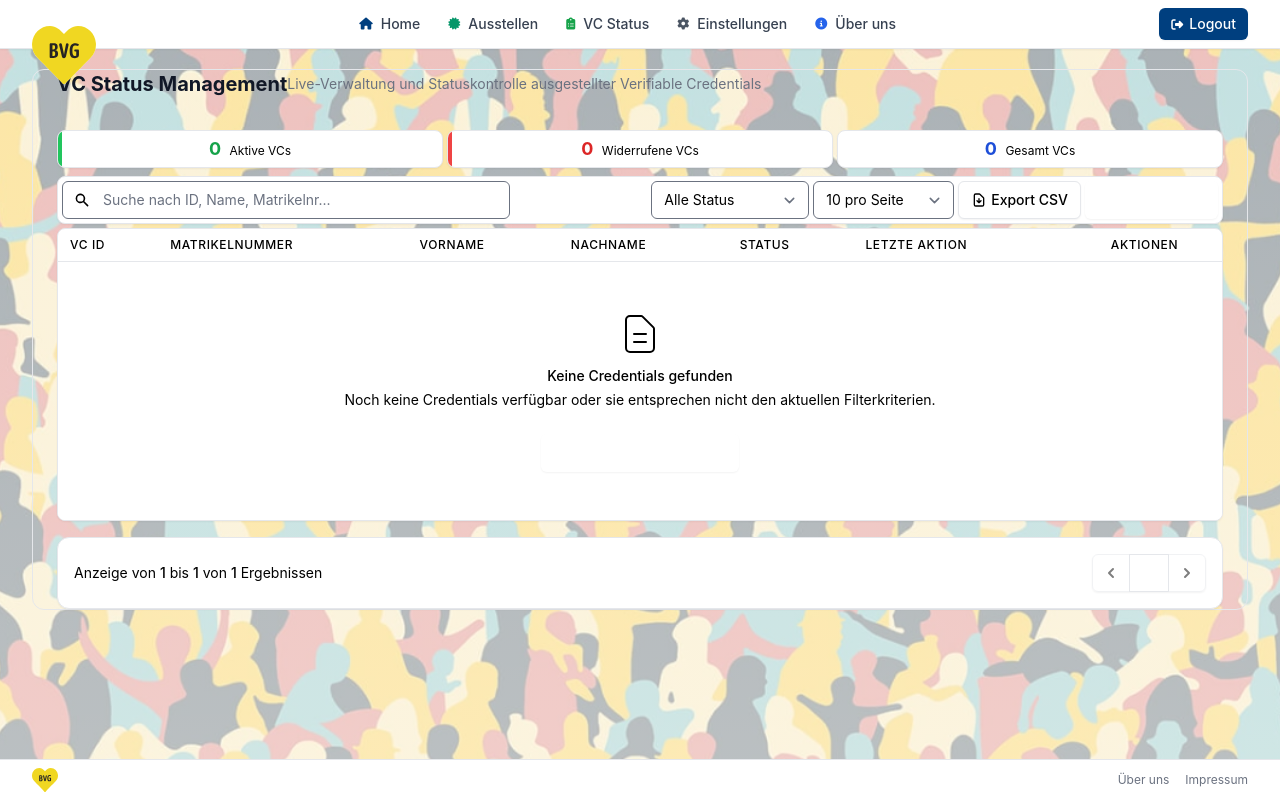
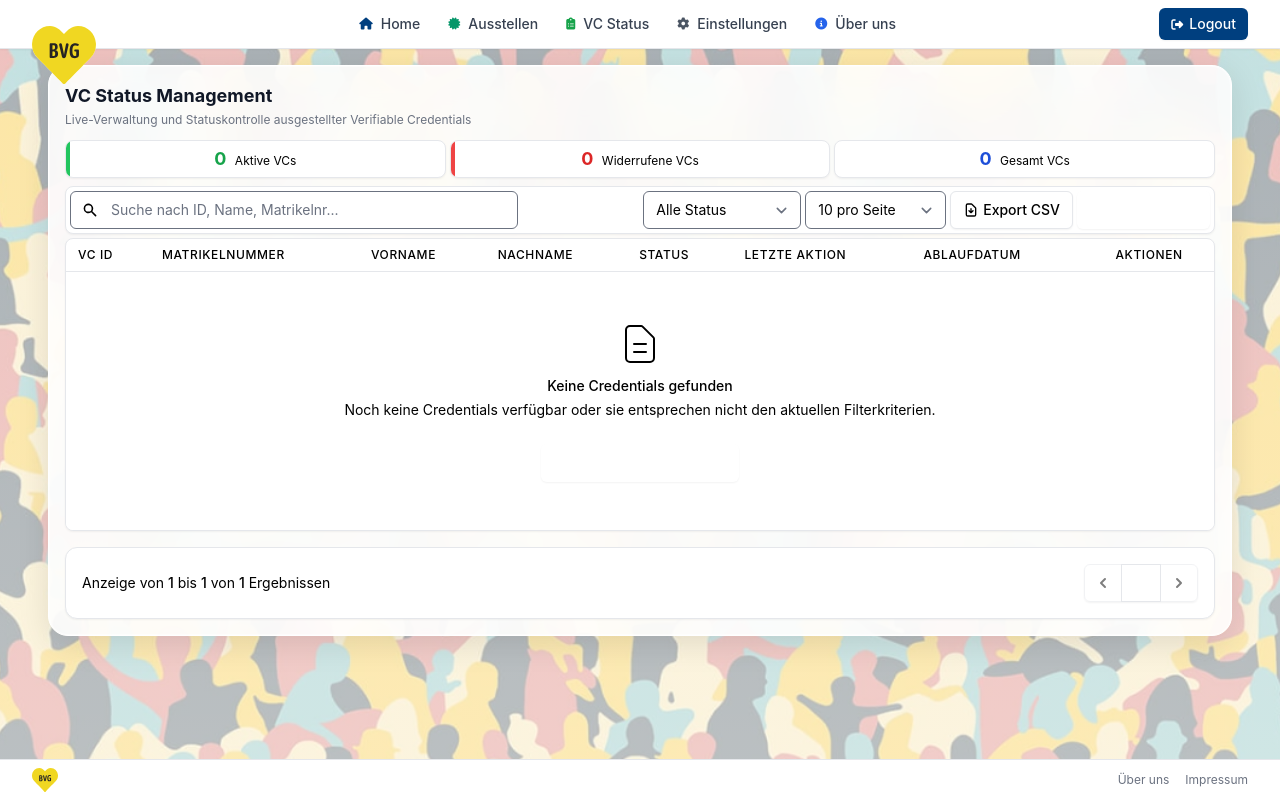
Before and after one commit to VIABLE-hub/VIABLE-issuer, a Flask app: page /vcstatus/ in a window 1280 px wide. Run offline with Flask 3, Linux system fonts and the light colour scheme; the visitor is signed in with stand-in values (Sample User, id 1); data that the repository does not hold is empty; parts of the project's set-up code (start-up, migrations or seed data) failed here and were passed over; some libraries are stand-ins or nearby versions.

Commit message:
BVG VC Status: airy-glass one-pager design matching Ausstellen, add Ablaufdatum column

```diff
--- a/backend/src/templates/vcstatus.html
+++ b/backend/src/templates/vcstatus.html
@@ -9,16 +9,27 @@
 {% endblock %}
 
 {% block content %}
+<style>
+  /* Glass style matching Ausstellen page */
+  .airy-glass {
+    background: rgba(255, 255, 255, 0.88) !important;
+    backdrop-filter: blur(25px) !important;
+    -webkit-backdrop-filter: blur(25px) !important;
+    border: 1px solid rgba(255, 255, 255, 1) !important;
+    box-shadow: 0 8px 32px rgba(0, 0, 0, 0.10), inset 0 0 0 1px rgba(255, 255, 255, 0.5) !important;
+    border-radius: 20px !important;
+  }
+</style>
 
-<!-- Light Section Background Container for Grouping -->
-<div class="bg-slate-50/50 rounded-xl border border-slate-100 px-6 max-w-screen-xl mx-auto mt-2 md:mt-4">
+<div class="bg-transparent">
+  <div class="max-w-7xl mx-auto px-4 py-1 pb-6">
+    <!-- Einheitlicher Glass-Container -->
+    <div class="airy-glass p-4 mt-0">
 
-  <!-- Full Width Header equivalent -->
-  <div class="no-box mx-[-1rem] sm:mx-[-1.5rem] lg:mx-[-1.5rem] mt-[-0.5rem] mb-6">
-    <div class="flex flex-col sm:flex-row sm:items-baseline space-y-1 sm:space-y-0 sm:space-x-4">
-      <h1 class="text-xl font-bold text-gray-900 leading-none">VC Status Management</h1>
-      <span class="text-sm text-gray-500 sm:border-l border-gray-300 sm:pl-4">Live-Verwaltung und Statuskontrolle ausgestellter Verifiable Credentials</span>
-    </div>
+    <!-- Title -->
+    <div class="mb-3">
+      <h1 class="text-lg font-bold text-gray-900">VC Status Management</h1>
+      <p class="text-xs text-gray-500 mt-0.5">Live-Verwaltung und Statuskontrolle ausgestellter Verifiable Credentials</p>
     </div>
 
   <!-- Error Message Banner (if present) -->
@@ -170,6 +181,12 @@
                 <svg class="w-4 h-4 ml-1 sort-icon hidden" xmlns="http://www.w3.org/2000/svg" viewBox="0 0 20 20" fill="currentColor"></svg>
               </div>
             </th>
+            <th scope="col" class="px-3 py-2 text-left text-xs font-medium text-slate-600 uppercase tracking-wider cursor-pointer" onclick="sortTable('ablaufdatum')">
+              <div class="flex items-center">
+                Ablaufdatum
+                <svg class="w-4 h-4 ml-1 sort-icon hidden" xmlns="http://www.w3.org/2000/svg" viewBox="0 0 20 20" fill="currentColor"></svg>
+              </div>
+            </th>
             <th scope="col" class="px-3 py-2 text-center text-xs font-medium text-slate-600 uppercase tracking-wider">
               Aktionen
             </th>
@@ -217,6 +234,15 @@
                   {{ cred.updated_at|default('') }}
                 {% endif %}
               </td>
+              <td class="px-3 py-2 whitespace-nowrap text-sm text-slate-500">
+                {% if cred.expiry_date %}
+                  {{ cred.expiry_date.strftime('%d.%m.%Y') }}
+                {% elif cred.expiryDate and cred.expiryDate not in ['N/A', 'Parse Error', 'Error', ''] %}
+                  {{ cred.expiryDate }}
+                {% else %}
+                  <span class="text-slate-300">—</span>
+                {% endif %}
+              </td>
               <td class="px-3 py-2 whitespace-nowrap text-sm text-slate-500 text-right flex justify-center space-x-2">
                 {% if cred.validity %}
                 <button type="button"
@@ -250,7 +276,7 @@
             {% endfor %}
           {% else %}
             <tr>
-              <td colspan="7" class="px-4 py-12 text-center text-sm text-slate-500">
+              <td colspan="8" class="px-4 py-12 text-center text-sm text-slate-500">
                 <svg class="mx-auto h-12 w-12 text-slate-400" xmlns="http://www.w3.org/2000/svg" fill="none" viewBox="0 0 24 24" stroke="currentColor">
                   <path stroke-linecap="round" stroke-linejoin="round" stroke-width="1" d="M9 12h6m-6 4h6m2 5H7a2 2 0 01-2-2V5a2 2 0 012-2h5.586a1 1 0 01.707.293l5.414 5.414a1 1 0 01.293.707V19a2 2 0 01-2 2z" />
                 </svg>
@@ -324,6 +350,8 @@
     </div>
   </div>
 
+    </div>
+  </div>
 </div>
 
 <script src="https://unpkg.com/@popperjs/core@2"></script>
@@ -425,7 +453,7 @@
 
   // Get column index by name
   function getColumnIndex(columnName) {
-    const headers = ['id', 'matrikelnr', 'firstName', 'lastName', 'status', 'lastAction'];
+    const headers = ['id', 'matrikelnr', 'firstName', 'lastName', 'status', 'lastAction', 'ablaufdatum'];
     return headers.indexOf(columnName);
   }
 
```
Lines whose indentation alone changed are shown as unchanged.
